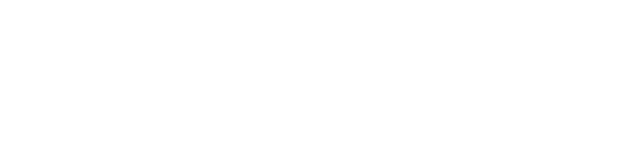
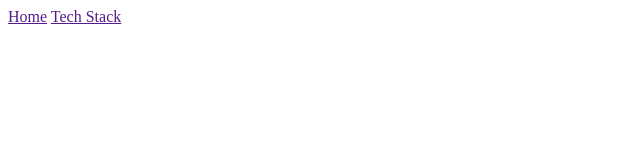
Before and after one commit to TusharBhosale12/profile-Tushar, a plain HTML site: page index.html in a window 1280 px wide. Shown: the whole page, without its empty margins (0-640 px from the left). Drawn offline with Linux system fonts and the light colour scheme.

Commit message:
Update index.html

```diff
--- a/index.html
+++ b/index.html
@@ -6,6 +6,9 @@
     <title>index</title>
 </head>
 <body>
-
+    <header>
+        <a href="">Home</a>
+        <a href="">Tech Stack</a>
+    </header>
 </body>
 </html>
```
